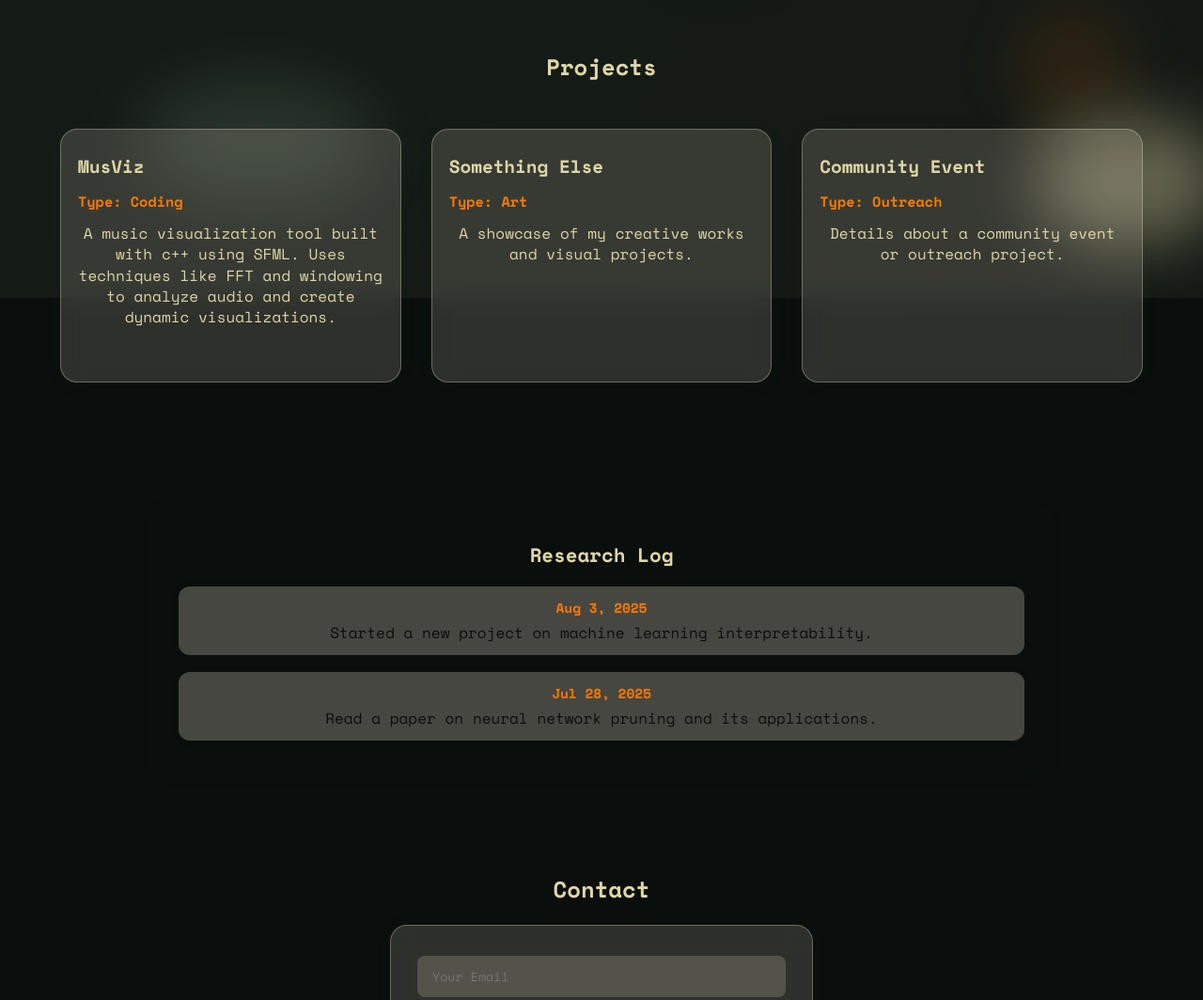
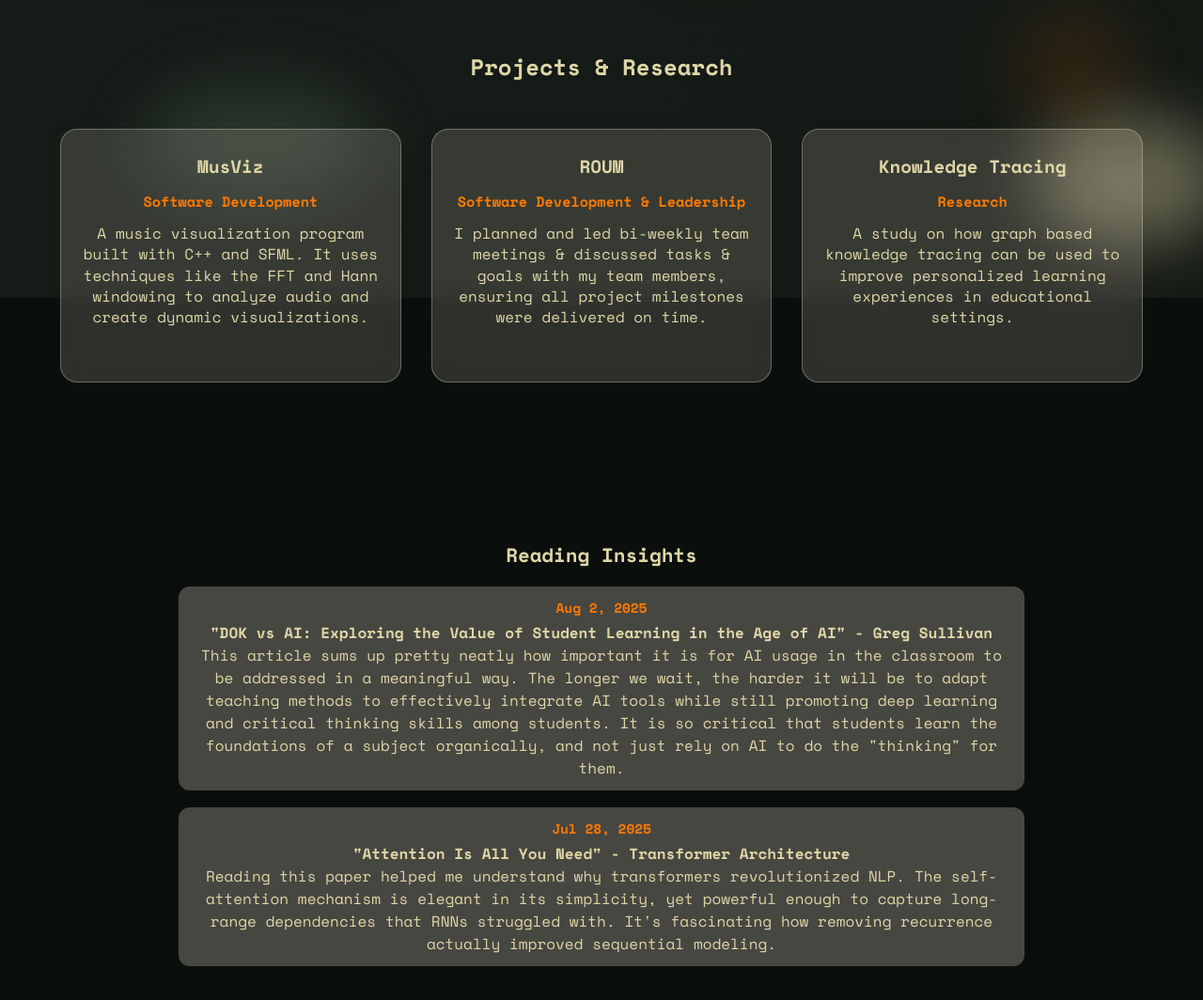
Before and after one commit to Parker-Corbitt/Parker-Corbitt.github.io, a website: page index.html in a window 1280 px wide. Shown: the part 483-1547 px from the top of the page at 94% size. Drawn offline with nearby package versions, Linux system fonts and the light colour scheme.

Commit message:
Updates to content and website design

```diff
--- a/index.html
+++ b/index.html
@@ -55,7 +55,8 @@
             <div class="landing-social">
                 <div class="social-card">
                     <div class="social-links">
-                        <a href="https://www.instagram.com/parker_corbitt62" target="_blank" class="social-link" title="Instagram">
+                        <a href="https://www.instagram.com/parker_corbitt62" target="_blank" class="social-link"
+                            title="Instagram">
                             <svg viewBox="0 0 24 24">
                                 <path
                                     d="M12 2.163c3.204 0 3.584.012 4.85.07 3.252.148 4.771 1.691 4.919 4.919.058 1.265.069 1.645.069 4.849 0 3.205-.012 3.584-.069 4.849-.149 3.225-1.664 4.771-4.919 4.919-1.266.058-1.644.07-4.85.07-3.204 0-3.584-.012-4.849-.07-3.26-.149-4.771-1.699-4.919-4.92-.058-1.265-.07-1.644-.07-4.849 0-3.204.013-3.583.07-4.849.149-3.227 1.664-4.771 4.919-4.919 1.266-.057 1.645-.069 4.849-.069zm0-2.163c-3.259 0-3.667.014-4.947.072-4.358.2-6.78 2.618-6.98 6.98-.059 1.281-.073 1.689-.073 4.948 0 3.259.014 3.668.072 4.948.2 4.358 2.618 6.78 6.98 6.98 1.281.058 1.689.072 4.948.072 3.259 0 3.668-.014 4.948-.072 4.354-.2 6.782-2.618 6.979-6.98.059-1.28.073-1.689.073-4.948 0-3.259-.014-3.667-.072-4.947-.196-4.354-2.617-6.78-6.979-6.98-1.281-.059-1.69-.073-4.949-.073zm0 5.838c-3.403 0-6.162 2.759-6.162 6.162s2.759 6.163 6.162 6.163 6.162-2.759 6.162-6.163c0-3.403-2.759-6.162-6.162-6.162zm0 10.162c-2.209 0-4-1.79-4-4 0-2.209 1.791-4 4-4s4 1.791 4 4c0 2.21-1.791 4-4 4zm6.406-11.845c-.796 0-1.441.645-1.441 1.44s.645 1.44 1.441 1.44c.795 0 1.439-.645 1.439-1.44s-.644-1.44-1.439-1.44z" />
@@ -86,49 +87,62 @@
         </div>
         <div class="landing-blurb">
             <h1 style="color: var(--penguini_white);">Hi, I'm Parker</h1>
-            <p>Welcome to my portfolio! I'm a graduate student passionate about research, technology, and creative
-                projects. Explore my work and connect with me below.</p>
+            <p>I'm a graduate student passionate about research, technology, and education. Take a peek around, and
+                maybe
+                shoot me a message! I'd love to chat about my projects, research, or anything else on your mind.</p>
         </div>
     </section>
 
     <!-- Projects Section -->
     <section id="projects">
-        <h1 style="color: var(--penguini_cream); text-align:center;">Projects</h1>
+        <h1 style="color: var(--penguini_cream); text-align:center;">Projects & Research</h1>
         <div class="projects-section">
             <!-- Example Project Card -->
             <div class="project-card">
                 <div class="project-title">MusViz</div>
-                <div class="project-type">Type: Coding</div>
-                <div class="project-description">A music visualization tool built with c++ using SFML. Uses techniques
-                    like FFT and windowing to analyze audio and create dynamic visualizations.</div>
+                <div class="project-type">Software Development</div>
+                <div class="project-description">A music visualization program built with C++ and SFML. It uses
+                    techniques
+                    like the FFT and Hann windowing to analyze audio and create dynamic visualizations.</div>
             </div>
             <div class="project-card">
-                <div class="project-title">Something Else</div>
-                <div class="project-type">Type: Art</div>
-                <div class="project-description">A showcase of my creative works and visual projects.</div>
+                <div class="project-title">ROUM</div>
+                <div class="project-type">Software Development & Leadership</div>
+                <div class="project-description">I planned and led bi-weekly team meetings &
+                    discussed tasks & goals with my team members, ensuring all project milestones were delivered on
+                    time.
+                </div>
             </div>
             <div class="project-card">
-                <div class="project-title">Community Event</div>
-                <div class="project-type">Type: Outreach</div>
-                <div class="project-description">Details about a community event or outreach project.</div>
+                <div class="project-title">Knowledge Tracing</div>
+                <div class="project-type">Research</div>
+                <div class="project-description">A study on how graph based knowledge tracing can be used to improve personalized learning experiences in educational settings.</div>
             </div>
         </div>
     </section>
 
-    <!-- Research Log Section -->
+    <!-- Reading Insights Section -->
     <section id="research">
         <div class="research-section">
-            <div class="research-title">Research Log</div>
+            <div class="research-title">Reading Insights</div>
             <div class="research-log">
                 <div class="research-entry">
-                    <div class="research-date">Aug 3, 2025</div>
-                    <div>Started a new project on machine learning interpretability.</div>
+                    <div class="research-date">Aug 2, 2025</div>
+                    <div><strong>"DOK vs AI: Exploring the Value of Student Learning in the Age of AI" - Greg Sullivan</strong><br>
+                        This article sums up pretty neatly how important it is for AI usage in the classroom to be addressed in a meaningful way.
+                        The longer we wait, the harder it will be to adapt teaching methods to effectively integrate AI tools while still promoting deep learning and critical thinking skills among students.
+                        It is so critical that students learn the foundations of a subject organically, and not just rely on AI to do the "thinking" for them.
+                    </div>
                 </div>
                 <div class="research-entry">
                     <div class="research-date">Jul 28, 2025</div>
-                    <div>Read a paper on neural network pruning and its applications.</div>
+                    <div><strong>"Attention Is All You Need" - Transformer Architecture</strong><br>
+                        Reading this paper helped me understand why transformers revolutionized NLP. The self-attention
+                        mechanism is elegant in its simplicity, yet powerful enough to capture long-range dependencies
+                        that RNNs struggled with. It's fascinating how removing recurrence actually improved sequential
+                        modeling.</div>
                 </div>
-                <!-- Add more entries as you learn! -->
+                <!-- Add more insights as you read! -->
             </div>
         </div>
     </section>
--- a/styles.css
+++ b/styles.css
@@ -445,7 +445,8 @@ body {
     display: flex;
     flex-direction: column;
     gap: 12px;
-    align-items: flex-start;
+    align-items: center;
+    text-align: center;
     transition: box-shadow 0.2s;
     overflow: hidden;
 }
@@ -634,7 +635,7 @@ body {
     background: rgba(254, 239, 221, 0.25);
     border-radius: 12px;
     padding: 12px 18px;
-    color: var(--penguini_black);
+    color: var(--penguini_cream);
     font-size: 1rem;
     box-shadow: 0 1px 8px rgba(6, 54, 22, 0.08);
 }
@@ -662,7 +663,7 @@ body {
 .glassy-contact-form input,
 .glassy-contact-form textarea {
     background: rgba(254, 239, 221, 0.18);
-    color: var(--penguini_black);
+    color: var(--penguini_cream);
     border: 1px solid var(--penguini_green);
     border-radius: 8px;
     padding: 12px 16px;
@@ -708,7 +709,7 @@ body {
 .glassy-contact-form input,
 .glassy-contact-form textarea {
     background: rgba(254, 239, 221, 0.18);
-    color: var(--penguini_black);
+    color: var(--penguini_cream);
     border: 1px solid var(--penguini_purple);
     border-radius: 8px;
     padding: 12px 16px;
@@ -1029,11 +1030,11 @@ section {
     justify-content: center;
     align-self: center;
     font-family: inherit;
-    color: #717171;
+    color: var(--penguini_cream);
     font-weight: 600;
     width: 40%;
-    background: #313131;
-    border: 1px solid #414141;
+    background: var(--penguini_green);
+    border: 1px solid var(--penguini_green);
     padding: 12px 16px;
     font-size: inherit;
     gap: 8px;
@@ -1044,6 +1045,6 @@ section {
 }
 
 .form-container .form-submit-btn:hover {
-    background-color: inherit;
-    border-color: #e81cff;
+    background-color: var(--penguini_orange);
+    border-color: var(--penguini_orange);
 }
```
